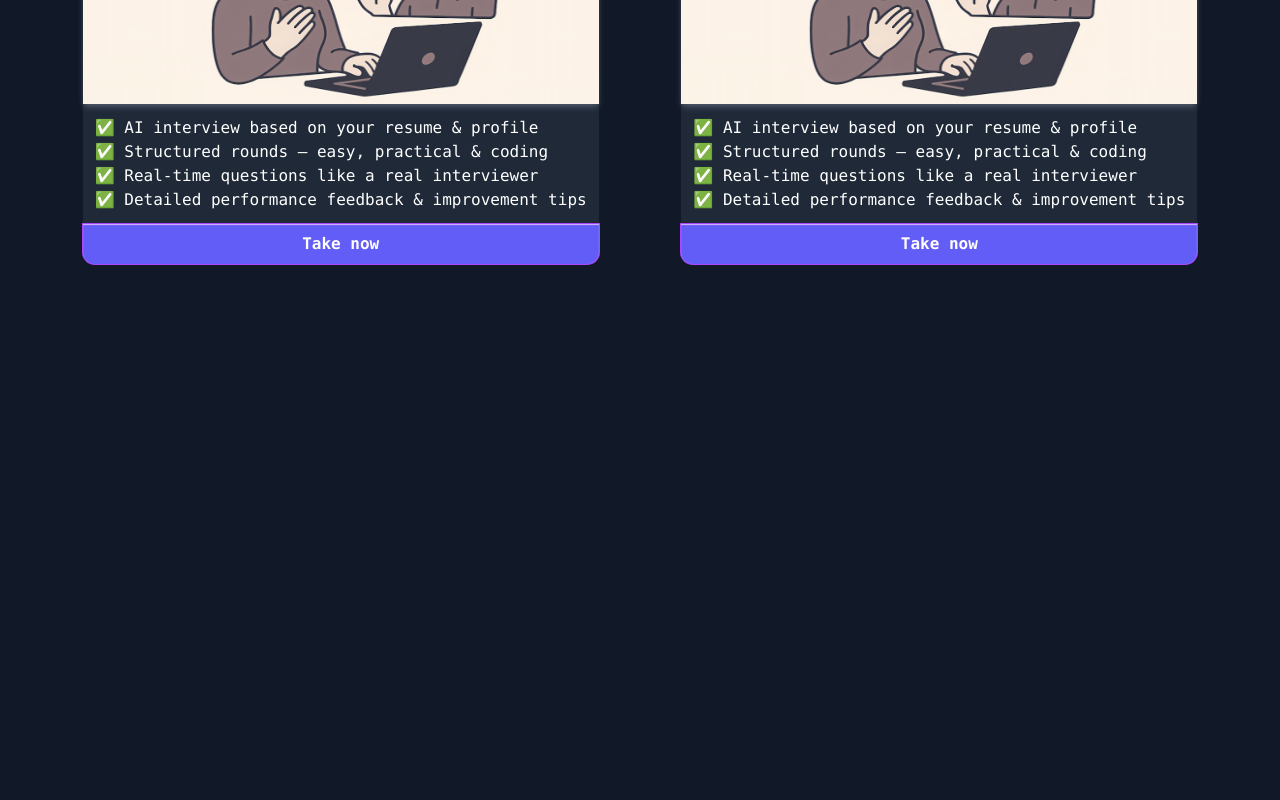
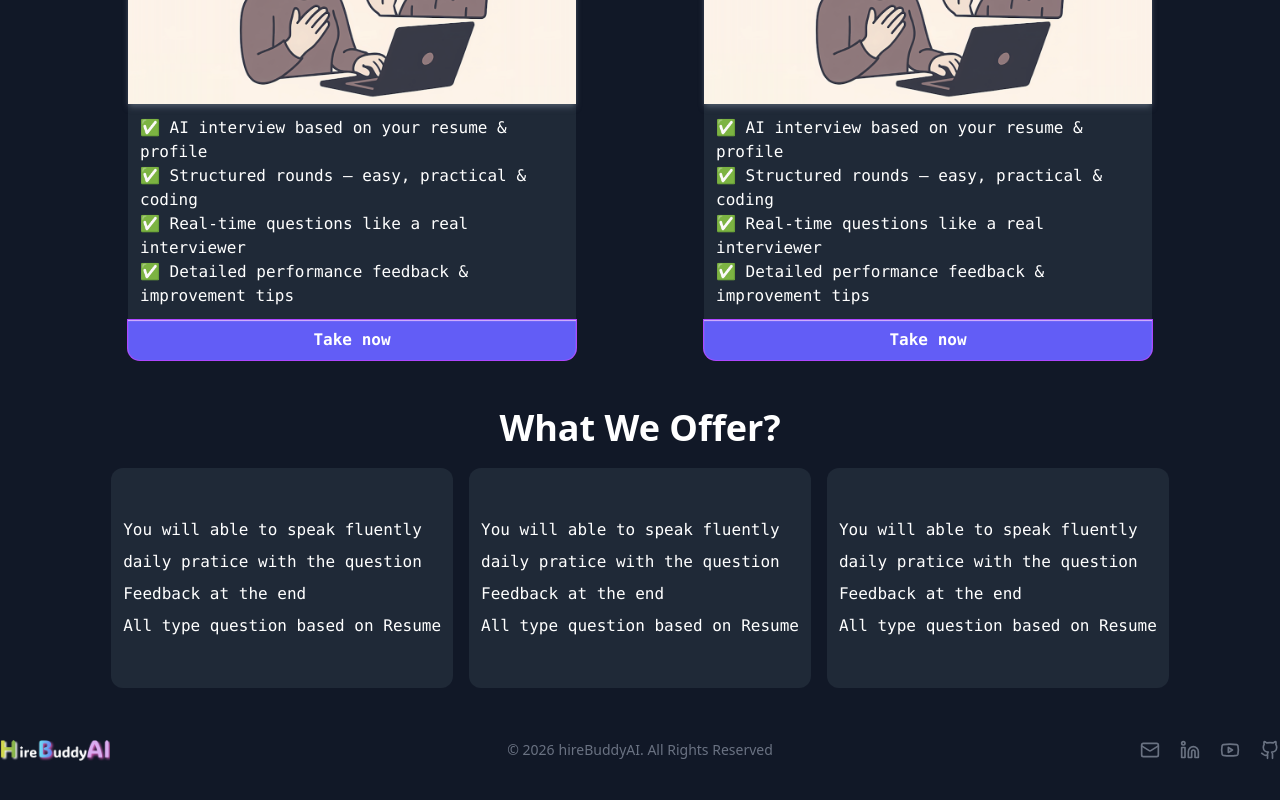
Before and after one commit to Vranda-Kansal/hirebuddyAI, a Next.js app: page / in a window 1280 px wide. Shown: the part 372-1172 px from the top of the page. Before the commit the page ends 800 px from the top, so only its background shows below. Built offline with nearby package versions, Linux system fonts and the light colour scheme.

Commit message:
Style and navbar and change some other styling

```diff
--- /dev/null
+++ b/app/_components/DescriptionCard.jsx
@@ -0,0 +1,13 @@
+import Image from "next/image";
+
+export default function DescriptionCard(){
+    return (
+        <ul className="bg-[#1f2937] text-white font-medium font-mono rounded-xl flex-1 p-3 flex flex-col justify-center gap-2 min-h-[220px]">
+
+                <li>You will able to speak fluently</li>
+                <li>daily pratice with the question</li>
+                <li>Feedback at the end</li>
+                <li>All type question based on Resume</li>
+        </ul>
+    )
+}
--- a/app/_components/FeatureCard.jsx
+++ b/app/_components/FeatureCard.jsx
@@ -4,12 +4,12 @@ import Image from "next/image";
 export default function FeatureCard() {
     return (
         <div
-            className="bg-[#1f2937] text-white font-medium font-mono flex flex-col rounded-xl hover:ring-3 hover:ring-purple-500">
+            className="bg-[#1f2937] text-white font-medium font-mono flex flex-col max-w-md rounded-xl hover:ring-3 hover:ring-purple-500">
 
             <div className="relative w-auto h-62 rounded-xl">
                 <Image
                     src="/ai_interview.png"
-                    alt="jdnfjsdn"
+                    alt="feature pic"
                     fill
                     className="rounded-t-xl shadow-md shadow-gray-600"
                 />
--- /dev/null
+++ b/app/_components/Footer.jsx
@@ -0,0 +1,25 @@
+import Image from "next/image";
+import {Mail, Linkedin, Github, Youtube} from 'lucide-react';
+
+export default function Footer() {
+    return (
+        <footer>
+            <div className="w-full max-w-screen-xl mx-auto">
+                <div className="flex py-13 justify-between items-center">
+                    <a className="basis-full">
+                        <Image src='/logo.png' alt="logo Image" width={110} height={50}
+                               className='object-contain cursor-pointer'/>
+                    </a>
+                    <span className="text-sm text-gray-500 basis-full flex justify-center">© 2026 <a
+                        className="ms-1 hover:underline cursor-pointer"> hireBuddyAI</a>. All Rights Reserved</span>
+                    <div className="flex basis-full text-gray-500 justify-end items-center">
+                        <a className="cursor-pointer hover:text-white"><Mail className="w-5 h-5"/></a>
+                        <a className="ms-5 cursor-pointer hover:text-white"><Linkedin className="w-5 h-5"/></a>
+                        <a className="ms-5 cursor-pointer hover:text-white"><Youtube className="w-5 h-5"/></a>
+                        <a className="ms-5 cursor-pointer hover:text-white"><Github className="w-5 h-5"/></a>
+                    </div>
+                </div>
+            </div>
+        </footer>
+    )
+}
--- a/app/_components/Navbar.jsx
+++ b/app/_components/Navbar.jsx
@@ -3,7 +3,7 @@ import {CircleUser, Sun} from 'lucide-react';
 
 export default function Navbar() {
     return (
-        <div className="w-full backdrop-blur-md sticky top-0">
+        <div className="w-full backdrop-blur-md sticky top-0 z-1">
             <div className="flex h-[5rem] justify-between items-center mx-auto max-w-screen-xl">
                 <div className="relative w-[12%] h-[50%]">
                     <Image src='/logo.png' alt="logo Image" fill className='object-contain cursor-pointer'/>
--- a/app/page.js
+++ b/app/page.js
@@ -1,14 +1,25 @@
 import FeatureCard from "@/app/_components/FeatureCard";
 import ProjectTitle from "@/app/_components/ProjectTitle";
+import DescriptionCard from "@/app/_components/DescriptionCard";
+import Footer from "@/app/_components/Footer";
 
 export default function Home() {
     return (
-        <div>
+        <section>
             <ProjectTitle/>
-            <div className="w-full flex justify-evenly my-[3rem]">
+            <div className="w-full max-w-screen-xl mx-auto flex justify-evenly my-[3rem]">
                 <FeatureCard/>
                 <FeatureCard/>
             </div>
-        </div>
+            <section className="flex flex-col items-center w-full gap-[20px]">
+                <h1 className="text-4xl font-bold">What We Offer?</h1>
+                <div className="flex max-w-screen-xl gap-[1rem]">
+                    <DescriptionCard/>
+                    <DescriptionCard/>
+                    <DescriptionCard/>
+                </div>
+            </section>
+            <Footer/>
+        </section>
     )
 }
```
